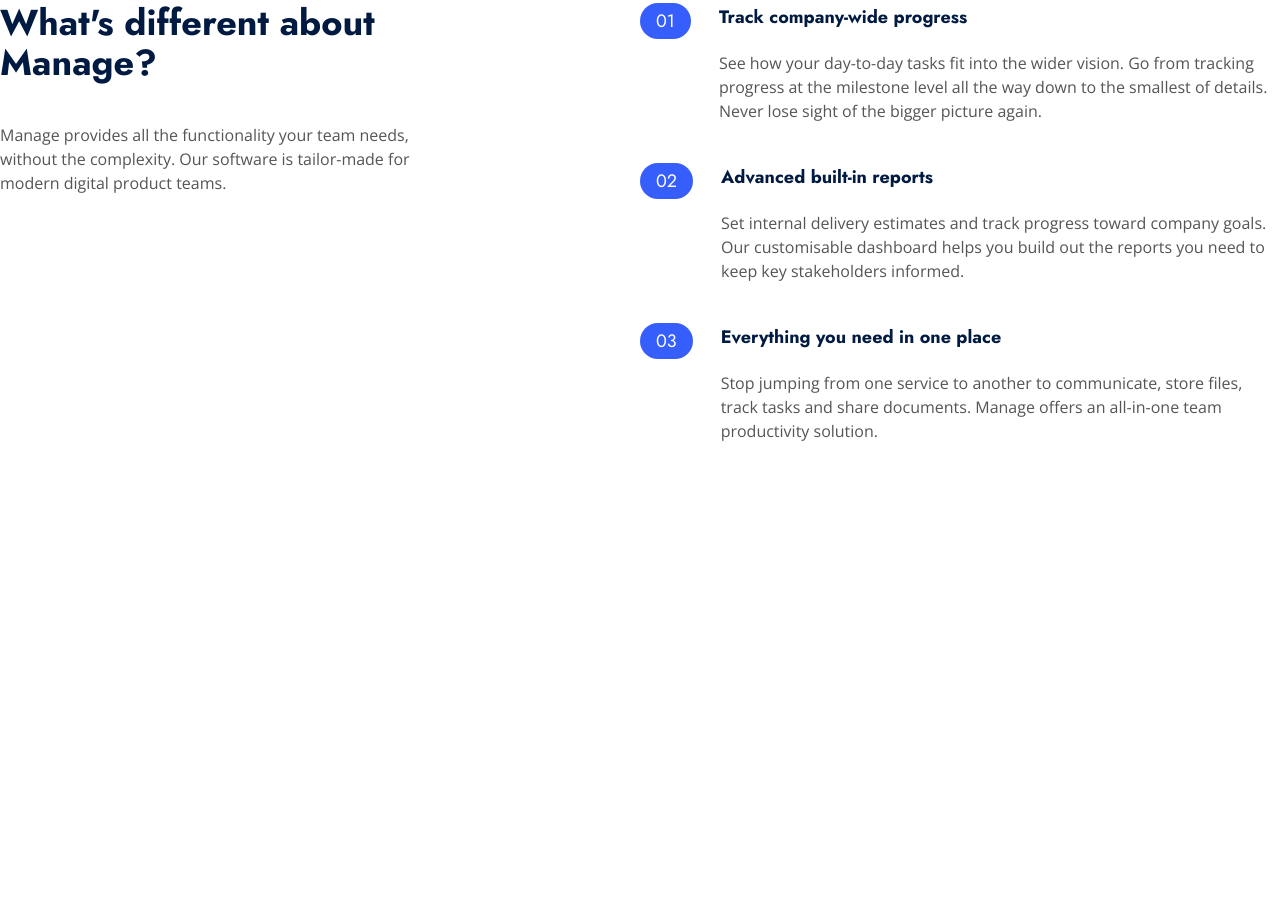
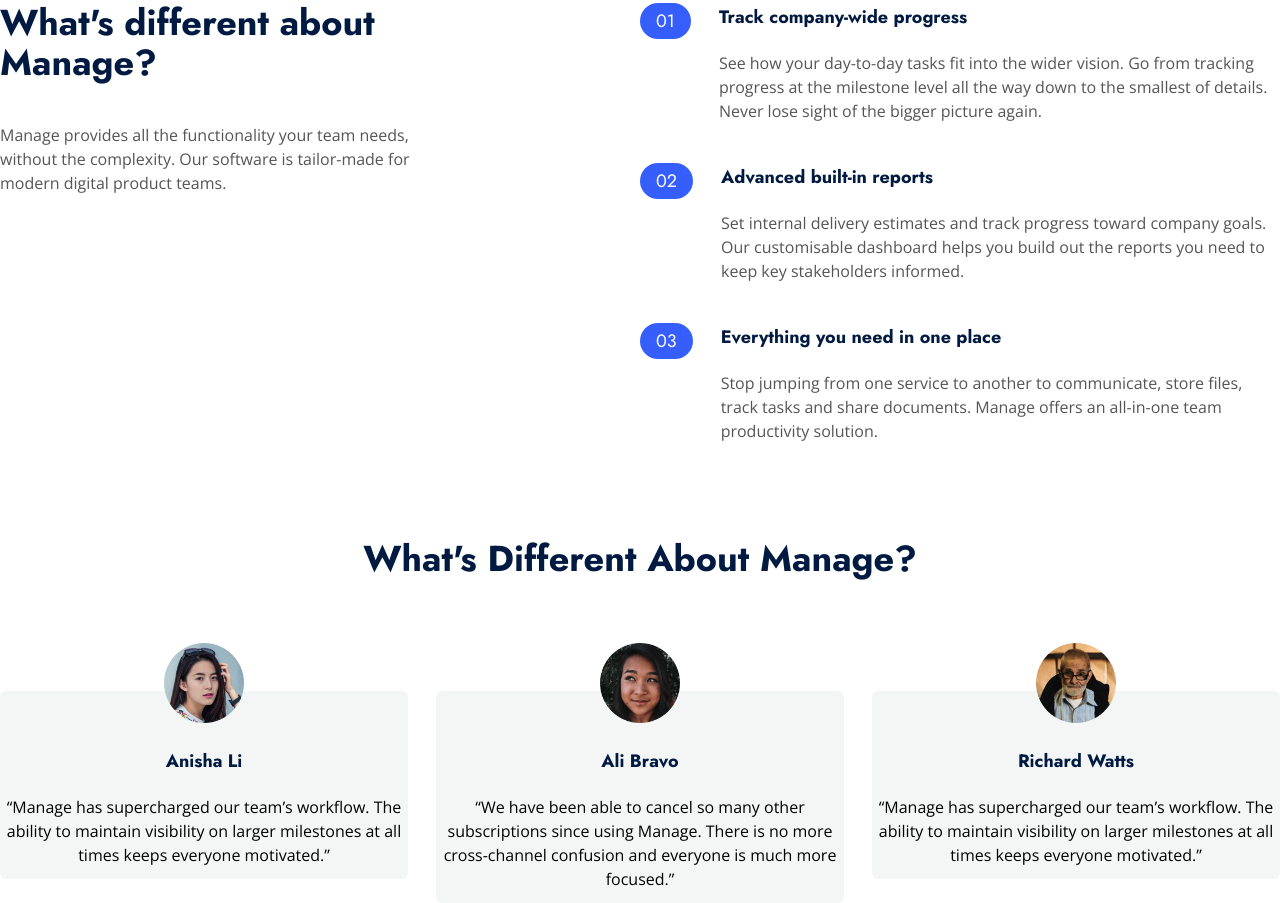
Before and after one commit to CreationsBliss/slick-landing-page, a website: page index.html in a window 1280 px wide. Shown: the part 810-1713 px from the top of the page. Before the commit the page ends 1349 px from the top, so only its background shows below. Drawn offline with nearby package versions, Linux system fonts and the light colour scheme.

Commit message:
testimonial section done

```diff
--- a/index.html
+++ b/index.html
@@ -64,7 +64,7 @@
   <section class="pt-24">
     <div class="container mx-auto flex">
       <div class="basis-2/4 space-y-10">
-        <h1 class="font-jost text-heading-blue font-bold text-4xl max-w-md">What's different about Manage?</h1>
+        <h2 class="font-jost text-heading-blue font-bold text-4xl max-w-md">What's different about Manage?</h2>
         <p class="max-w-md font-sans font-normal text-gray">Manage provides all the functionality your team needs, without the complexity. Our software is tailor-made for modern digital product teams.</p>
       </div>
 
@@ -108,7 +108,46 @@
   <!-- Features section End -->
 
   <section class="pt-24">
+    <div class="container mx-auto">
+      <h2 class="font-jost text-heading-blue font-bold text-4xl text-center">What's Different About Manage?</h2>
 
+      <div class="pt-16 flex space-x-7">
+        <div class="text-center basis-2/6">
+          <div class="flex justify-center -mb-8">
+            <img class="w-20" src="image/avatar-anisha.png" alt="anisha">
+          </div>
+
+          <div class="bg-light-gray rounded-md">
+            <h4 class="pt-14 font-jost font-bold text-heading-blue text-lg">Anisha Li</h4>
+            <p class="pt-5 pb-3">“Manage has supercharged our team’s workflow. The ability to maintain visibility on larger milestones at all times keeps everyone motivated.”</p>
+          </div>
+        </div>
+
+        <div class="text-center basis-2/6">
+          <div class="flex justify-center -mb-8">
+            <img class="w-20" src="image/avatar-ali.png" alt="anisha">
+          </div>
+
+          <div class="bg-light-gray rounded-md">
+            <h4 class="pt-14 font-jost font-bold text-heading-blue text-lg">Ali Bravo</h4>
+            <p class="pt-5 pb-3">“We have been able to cancel so many other subscriptions since using Manage. There is no more cross-channel confusion and everyone is much more focused.”</p>
+          </div>
+        </div>
+
+        <div class="text-center basis-2/6 ">
+         <div class="flex justify-center -mb-8">
+          <img class="w-20" src="image/avatar-richard.png" alt="Richard">
+         </div>
+
+          <div class="bg-light-gray rounded-md">
+            <h4 class="pt-14 font-jost font-bold text-heading-blue text-lg">Richard Watts</h4>
+            <p class="pt-5 pb-3">“Manage has supercharged our team’s workflow. The ability to maintain visibility on larger milestones at all times keeps everyone motivated.”</p>
+          </div>
+        </div>
+      </div>
+
+
+    </div>
   </section>
   <!-- Testimonial section End -->
 
--- a/tailwind.config.js
+++ b/tailwind.config.js
@@ -9,6 +9,7 @@
       'btn-hover-blue': '#2a4bca',
       'heading-blue': '#011A41',
       'gray': '#555',
+      'light-gray': '#F4F6F6',
     },
     fontFamily: {
       jost: ['Jost', 'sans-serif'],
```
Also changed, not shown: dist/main.css.
